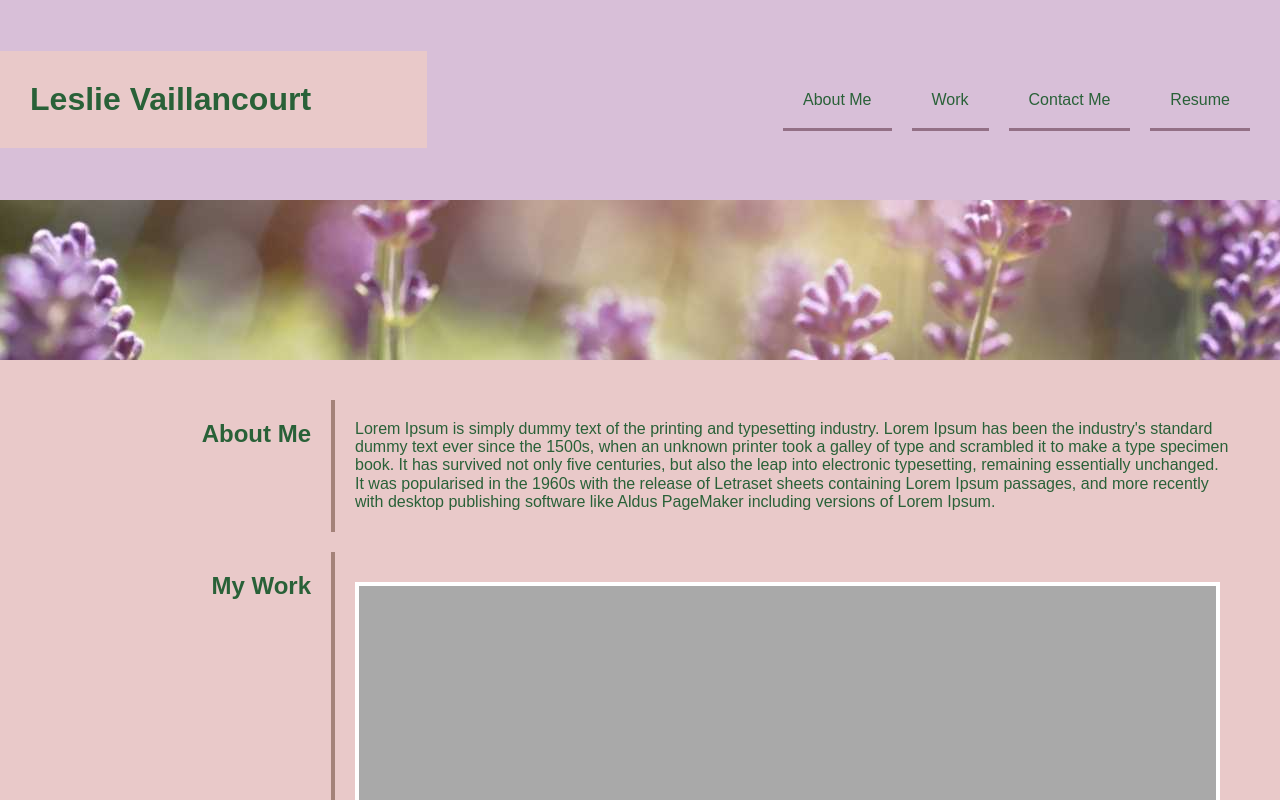
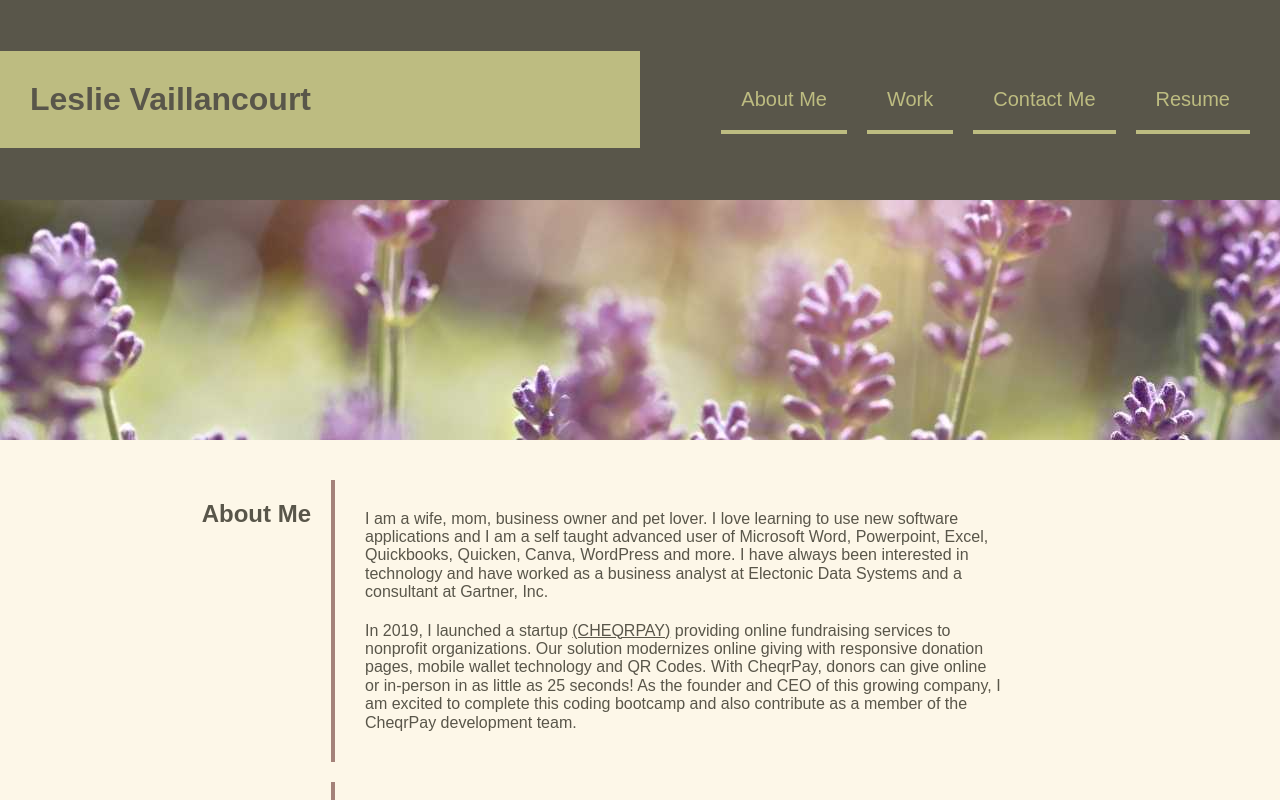
Before and after one commit to lvaillancourt8/Portfolio, a plain HTML site: page index.html in a window 1280 px wide. Shown: the top 800 px of the page. Drawn offline with Linux system fonts and the light colour scheme.

Commit message:
Add About Me Text and Update Colors

```diff
--- a/assets/css/stylesheet.css
+++ b/assets/css/stylesheet.css
@@ -1,9 +1,13 @@
+/* Color Palette */
 :root {
     --brown: #a48279;
     --ltgreen: #bdbc81;
     --pink: #e9c9c9;
-    --dkgreen: #296138;
-    --mauve: #937086;
+    --dkgreen: #59564a;
+    --mauve: #80616e;
+    --taupe: #d6c2a3;
+    --violet: #b79fad;
+    --oldlace: #Fdf7e8;
 }
 
 * {
@@ -23,20 +27,21 @@ header {
     justify-content: space-evenly;
     align-items: center;
     padding: 30px 0px;
-    background-color: thistle;
-    color: var(--mauve);
+    background-color: var(--dkgreen);
 }
 
 h1 {
     padding: 30px 0px;
-    background-color: var(--pink);
+    background-color: var(--ltgreen);
 }
+
 h1 span {
     padding-left: 30px;
+    font-weight: bolder;
 }
 
 nav {
-    width: 66.66%
+    width: 50%
 }
 
 nav ul {
@@ -50,26 +55,28 @@ nav ul {
 
 nav li {
     padding: 0px 10px;
+
 }
 
 nav a {
-    /* color: white; */
     text-align: center;
     text-decoration: none;
+    font-size: 20px;
     padding: 20px;
-    /* padding: 0px 20px 10px; */
+    color: var(--ltgreen);
     border-bottom-style: solid;
-    border-botton-width: 4px;
-    border-bottom-color: var(--mauve);
+    border-bottom-width: 4px;
+    border-bottom-color: var(--ltgreen);
 }
 
 nav a:hover {
-    background-color: var(--pink);
+    background-color: var(--ltgreen);
+    color: var(--dkgreen);
 }
 
 main {
     padding: 30px;
-    background-color: var(--pink);
+    background-color: var(--oldlace);
 }
 
 section {
@@ -92,7 +99,7 @@ section h2 {
 section p {
     display: inline-block;
     width: 75%;
-    padding: 20px 20px;
+    padding: 10px 10px;
 }
 
 section div {
@@ -113,22 +120,21 @@ section li {
     padding: 0px 0px 4px 0px;
     border-bottom-style: solid;
     border-botton-width: 4px;
-    border-bottom-color: var(--mauve);
+    border-bottom-color: var(--brown);
 }
 
 footer {
     padding: 2em;
-    background-color: thistle;
-    color:  var(--dkgreen);
+    background-color: var(--dkgreen);
 }
 
 #header-title {
-    width: 33.33%;
+    width: 50%;
     position: relative;
 }
 
 .hero {
-    height: 10em;
+    height: 15em;
 }
 
 .project-container {
@@ -140,18 +146,18 @@ footer {
 }
 
 .project-img {
-    background-color: darkgray;
+    background-color: var(--pink);
     margin: 10px 10px 10px 0px;
 }
 
 .project-img-large {
     width: 100%;
     height: 25em;
-    border: 4px solid white;
+    border: 6px solid var(--violet);
 }
 
 .project-img-small {
     width: 48%;
     height: 10em;
-    border: 4px solid white;
+    border: 6px solid var(--violet);
 }
--- a/index.html
+++ b/index.html
@@ -29,7 +29,14 @@
     <main>
         <section>
             <h2>About Me</h2>
-            <p>Lorem Ipsum is simply dummy text of the printing and typesetting industry. Lorem Ipsum has been the industry's standard dummy text ever since the 1500s, when an unknown printer took a galley of type and scrambled it to make a type specimen book. It has survived not only five centuries, but also the leap into electronic typesetting, remaining essentially unchanged. It was popularised in the 1960s with the release of Letraset sheets containing Lorem Ipsum passages, and more recently with desktop publishing software like Aldus PageMaker including versions of Lorem Ipsum.</p>
+            <div>
+                <p>
+                    I am a wife, mom, business owner and pet lover. I love learning to use new software applications and I am a self taught advanced user of Microsoft Word, Powerpoint, Excel, Quickbooks, Quicken, Canva, WordPress and more. I have always been interested in technology and have worked as a business analyst at Electonic Data Systems and a consultant at Gartner, Inc.
+                </p>
+                <p>
+                    In 2019, I launched a startup <a href="https:cheqrpay.com">(CHEQRPAY)</a> providing online fundraising services to nonprofit organizations.  Our solution modernizes online giving with responsive donation pages, mobile wallet technology and QR Codes.  With CheqrPay, donors can give online or in-person in as little as 25 seconds! As the founder and CEO of this growing company, I am excited to complete this coding bootcamp and also contribute as a member of the CheqrPay development team.
+                </p>
+            </div>
         </section>
         <section class="work">
             <h2>My Work</h2>
```
